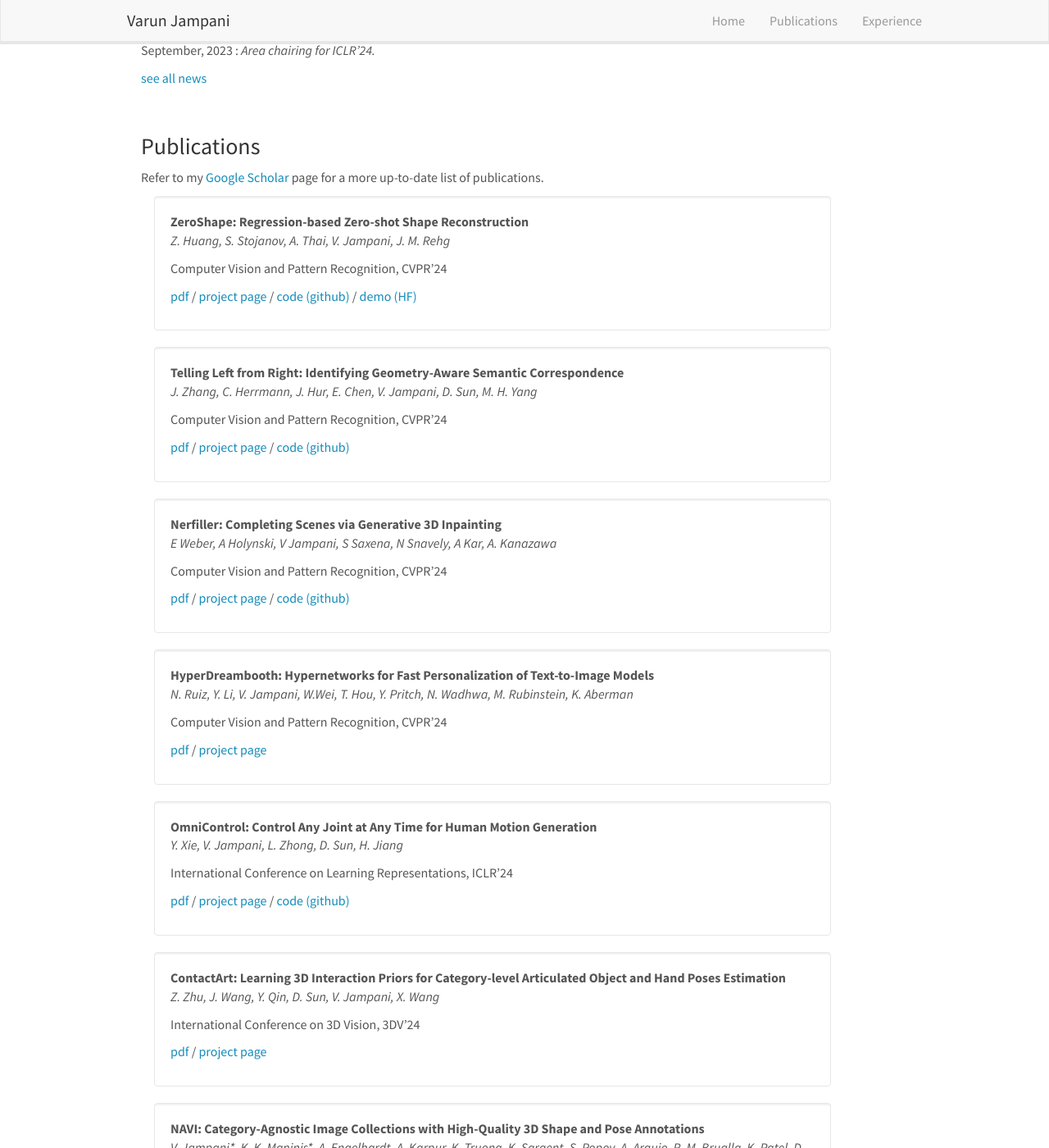
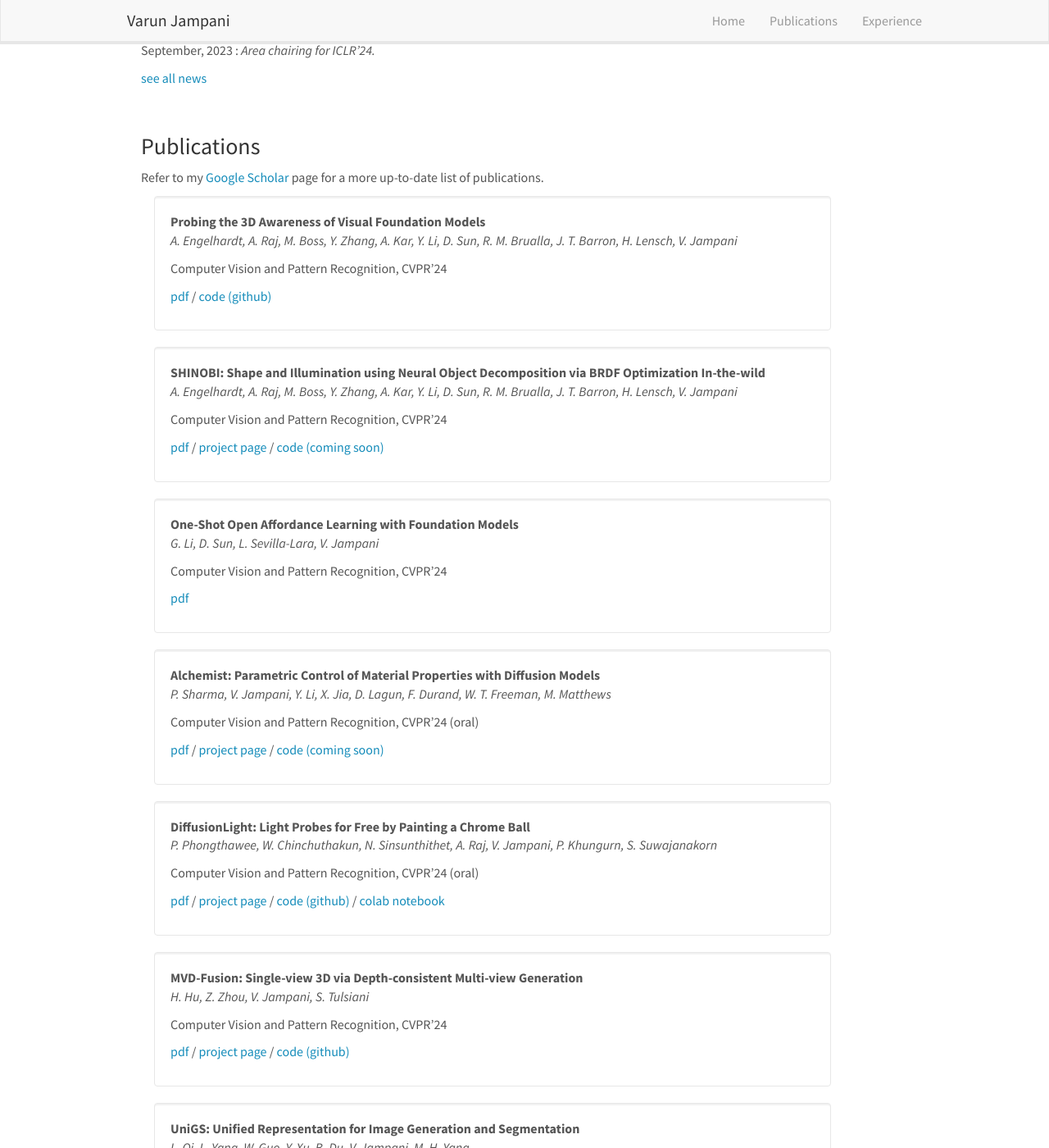
Before and after one commit to varunjampani/varunjampani.github.io, a Jekyll site: the page built from _pages/home.md, in a window 1280 px wide and 1400 px high, scrolled down 788 px. Shown: the whole window at 82% size. Built offline with Jekyll 4.4.1, drawn with Linux system fonts in a browser that asks for light colours; nearby versions of some CDN libraries; some of the changed text lies outside the part shown.

Commit message:
Update publist.yml

```diff
--- a/_data/publist.yml
+++ b/_data/publist.yml
@@ -1,3 +1,92 @@
+- title: Probing the 3D Awareness of Visual Foundation Models
+  authors: A. Engelhardt, A. Raj, M. Boss, Y. Zhang, A. Kar, Y. Li, D. Sun, R. M. Brualla, J. T. Barron, H. Lensch, V. Jampani
+  venue: Computer Vision and Pattern Recognition, CVPR'24
+  number_link: 2
+  link1:
+    url: https://arxiv.org/abs/2404.08636
+    display: pdf
+  link2:
+    url: https://github.com/mbanani/probe3d
+    display: code (github)
+
+- title: SHINOBI&#58; Shape and Illumination using Neural Object Decomposition via BRDF Optimization In-the-wild
+  authors: A. Engelhardt, A. Raj, M. Boss, Y. Zhang, A. Kar, Y. Li, D. Sun, R. M. Brualla, J. T. Barron, H. Lensch, V. Jampani
+  venue: Computer Vision and Pattern Recognition, CVPR'24
+  number_link: 3
+  link1:
+    url: https://arxiv.org/abs/2401.10171
+    display: pdf
+  link2:
+    url: https://shinobi.aengelhardt.com/
+    display: project page
+  link3:
+    url:
+    display: code (coming soon)
+
+- title: One-Shot Open Affordance Learning with Foundation Models
+  authors: G. Li, D. Sun, L. Sevilla-Lara, V. Jampani
+  venue: Computer Vision and Pattern Recognition, CVPR'24
+  number_link: 1
+  link1:
+    url: https://arxiv.org/abs/2311.17776
+    display: pdf
+
+- title: Alchemist&#58; Parametric Control of Material Properties with Diffusion Models
+  authors: P. Sharma, V. Jampani, Y. Li, X. Jia, D. Lagun, F. Durand, W. T. Freeman, M. Matthews
+  venue: Computer Vision and Pattern Recognition, CVPR'24 (oral)
+  number_link: 3
+  link1:
+    url: https://arxiv.org/abs/2312.02970
+    display: pdf
+  link2:
+    url: https://www.prafullsharma.net/alchemist/
+    display: project page
+  link3:
+    url:
+    display: code (coming soon)
+
+- title: DiffusionLight&#58; Light Probes for Free by Painting a Chrome Ball
+  authors: P. Phongthawee, W. Chinchuthakun, N. Sinsunthithet, A. Raj, V. Jampani, P. Khungurn, S. Suwajanakorn
+  venue: Computer Vision and Pattern Recognition, CVPR'24 (oral)
+  number_link: 4
+  link1:
+    url: https://arxiv.org/abs/2312.09168
+    display: pdf
+  link2:
+    url: https://diffusionlight.github.io/
+    display: project page
+  link3:
+    url: https://github.com/DiffusionLight/DiffusionLight
+    display: code (github)
+  link4:
+    url: https://colab.research.google.com/drive/15pC4qb9mEtRYsW3utXkk-jnaeVxUy-0S?usp=sharing&sandboxMode=true
+    display: colab notebook
+
+- title: MVD-Fusion&#58; Single-view 3D via Depth-consistent Multi-view Generation
+  authors: H. Hu, Z. Zhou, V. Jampani, S. Tulsiani
+  venue: Computer Vision and Pattern Recognition, CVPR'24
+  number_link: 3
+  link1:
+    url: https://arxiv.org/abs/2404.03656
+    display: pdf
+  link2:
+    url: https://mvd-fusion.github.io/
+    display: project page
+  link3:
+    url: https://github.com/zhizdev/mvdfusion
+    display: code (github)
+
+- title: UniGS&#58; Unified Representation for Image Generation and Segmentation
+  authors: L. Qi, L. Yang, W. Guo, Y. Xu, B. Du, V. Jampani, M. H. Yang
+  venue: Computer Vision and Pattern Recognition, CVPR'24
+  number_link: 2
+  link1:
+    url: https://arxiv.org/abs/2312.01985
+    display: pdf
+  link2:
+    url: https://github.com/qqlu/Entity
+    display: code (github)
+
 - title: ZeroShape&#58; Regression-based Zero-shot Shape Reconstruction
   authors: Z. Huang, S. Stojanov, A. Thai, V. Jampani, J. M. Rehg
   venue: Computer Vision and Pattern Recognition, CVPR'24
@@ -70,7 +159,7 @@
 
 - title: ContactArt&#58; Learning 3D Interaction Priors for Category-level Articulated Object and Hand Poses Estimation
   authors: Z. Zhu, J. Wang, Y. Qin, D. Sun, V. Jampani, X. Wang
-  venue: International Conference on 3D Vision, 3DV'24
+  venue: International Conference on 3D Vision, 3DV'24 (oral)
   number_link: 2
   link1:
     url: https://arxiv.org/abs/2305.01618
```
